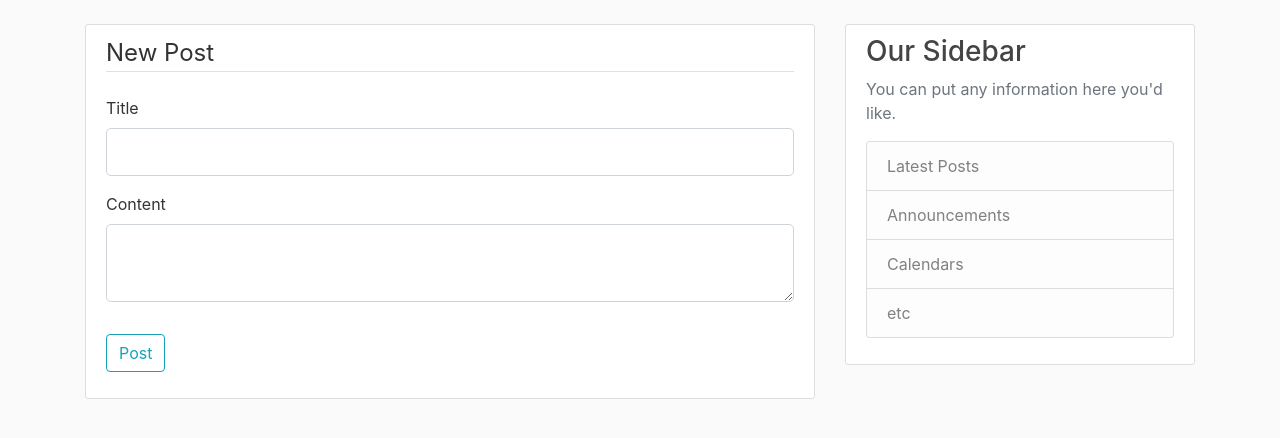
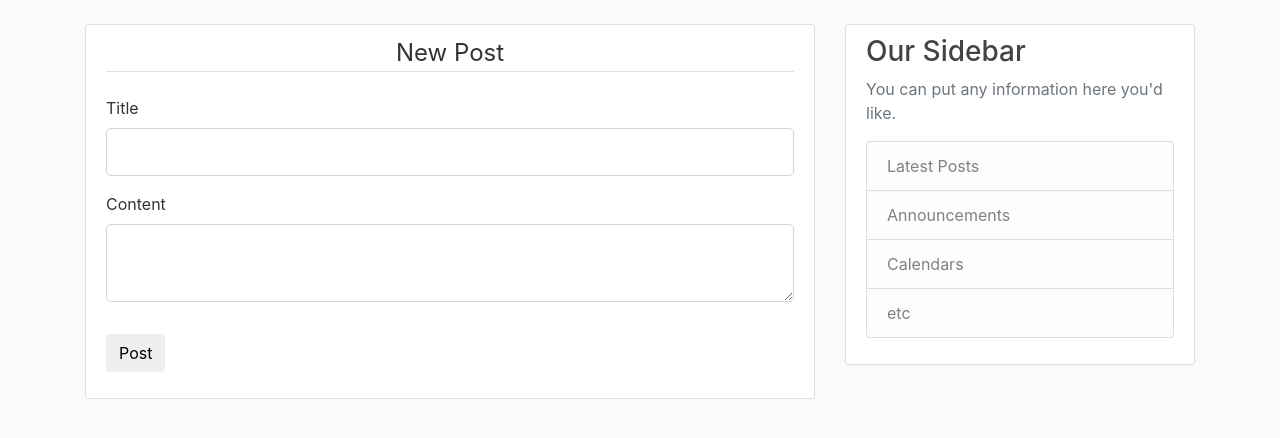
Before and after one commit to AdityaPande18/Flask-Blog-Web-App, a Flask app: page /post/new in a window 1280 px wide. Shown: the part 56-494 px from the top of the page. Run offline with Flask 2, Linux system fonts and the light colour scheme; the visitor is signed in with stand-in values (Sample User, id 1); data comes from the database, SQL or seed files in the repository; some libraries are stand-ins or nearby versions.

Commit message:
Made UI Better

```diff
--- a/flaskblog/templates/create_post.html
+++ b/flaskblog/templates/create_post.html
@@ -1,10 +1,10 @@
 {% extends "layout.html" %}
 {% block content %}
-<div class="content-section">
+    <div class="content-section shadow">
         <form method="POST" action="">
             {{ form.hidden_tag() }}
             <fieldset class="form-group">
-            <legend class="border-bottom mb-4">{{ legend }}</legend>
+                <legend class="border-bottom mb-4 text-center">{{ legend }}</legend>
                 <div class="form-group">
                     {{ form.title.label(class="form-control-label") }}
                     {% if form.title.errors %}
@@ -33,8 +33,9 @@
                 </div>
             </fieldset>
             <div class="form-group">
-            {{ form.submit(class="btn btn-outline-info") }}
+                {{ form.submit(class="btn") }}
             </div>
         </form>
     </div>
+
 {% endblock content %}
```
Lines whose indentation alone changed are shown as unchanged.
